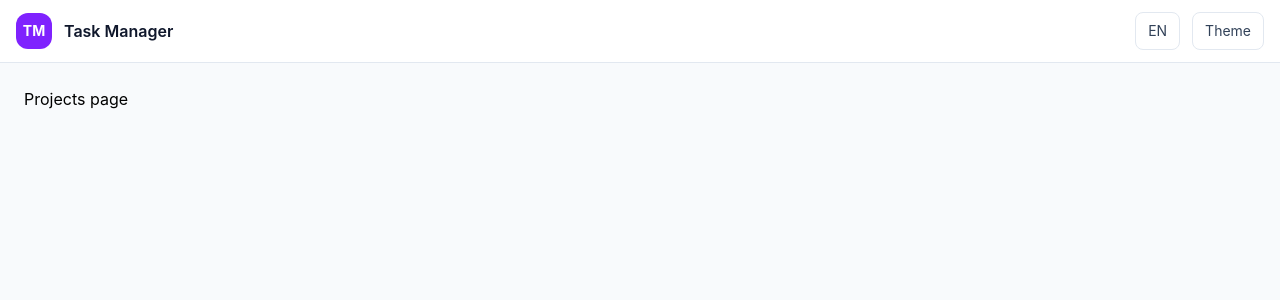
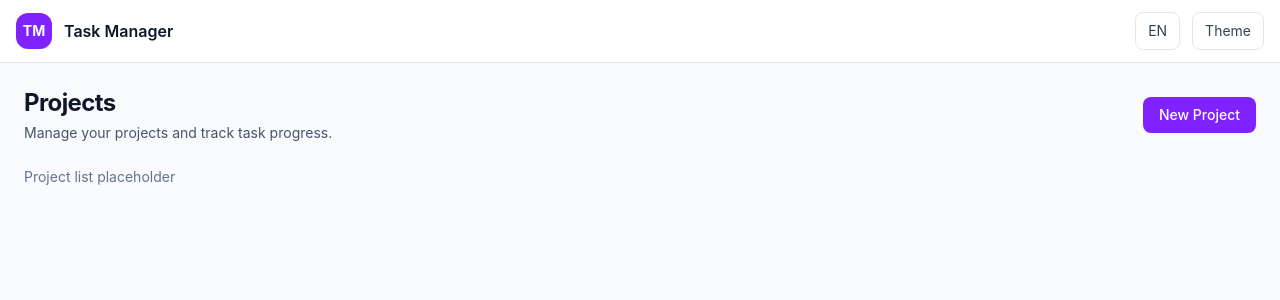
Before and after one commit to viniciuslft/task-manager-system, a Vue app in the folder frontend/: page / in a window 1280 px wide. Shown: the top 300 px of the page. Built offline with nearby package versions, Linux system fonts and the light colour scheme; the HTML template or start-up script is replaced by a standard one.

Commit message:
TMS-158 | 🎨 Create PageHeader component

```diff
--- /dev/null
+++ b/frontend/src/components/shared/PageHeader.vue
@@ -0,0 +1,26 @@
+<template>
+  <div class="flex flex-col gap-4 md:flex-row md:items-center md:justify-between">
+    <div class="space-y-1">
+      <h1 class="text-2xl font-bold tracking-tight text-slate-900 dark:text-slate-100">
+        {{ title }}
+      </h1>
+
+      <p v-if="description" class="text-sm text-slate-600 dark:text-slate-400">
+        {{ description }}
+      </p>
+    </div>
+
+    <div v-if="$slots.actions" class="flex items-center gap-2">
+      <slot name="actions" />
+    </div>
+  </div>
+</template>
+
+<script setup lang="ts">
+interface Props {
+  title: string
+  description?: string
+}
+
+defineProps<Props>()
+</script>
--- a/frontend/src/views/ProjectsView.vue
+++ b/frontend/src/views/ProjectsView.vue
@@ -1,9 +1,26 @@
 <template>
   <AppShell>
-    <h1>Projects page</h1>
+    <PageHeader
+      title="Projects"
+      description="Manage your projects and track task progress."
+    >
+      <template #actions>
+        <button
+          type="button"
+          class="rounded-lg bg-violet-600 px-4 py-2 text-sm font-medium text-white transition hover:bg-violet-700"
+        >
+          New Project
+        </button>
+      </template>
+    </PageHeader>
+
+    <section class="mt-6">
+      <h2 class="text-sm text-slate-500 dark:text-slate-400">Project list placeholder</h2>
+    </section>
   </AppShell>
 </template>
 
 <script setup lang="ts">
 import AppShell from '@/components/layout/AppShell.vue'
+import PageHeader from '@/components/shared/PageHeader.vue'
 </script>
```
